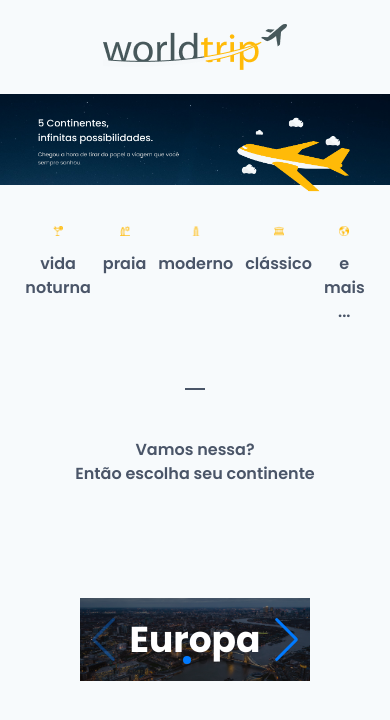
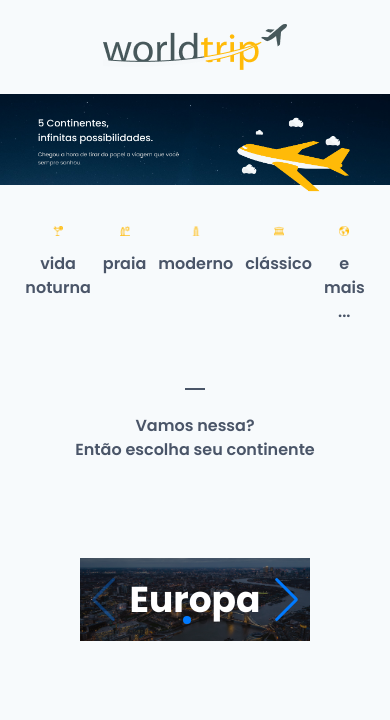
Before and after one commit to NakajimaDaniel/desafio07-ignite-chakraui, a Next.js app: page / in a window 390 px wide. Shown: the top 720 px of the page. Built offline with nearby package versions, Linux system fonts and the light colour scheme.

Commit message:
padding responsive adj

```diff
--- a/src/pages/index.tsx
+++ b/src/pages/index.tsx
@@ -19,10 +19,10 @@ export default function Home() {
         <TravelTypes />
         <Divider />
 
-        <Text align="center" fontSize={[ 'md', '1xl', '2xl', '3xl']} color="gray.600" pt="12" fontWeight="600">
+        <Text align="center" fontSize={[ 'md', '1xl', '2xl', '3xl']} color="gray.600" pt={['6', '8', '10', '12']} fontWeight="600">
           Vamos nessa?
         </Text>
-        <Text align="center"  fontSize={[ 'md', '1xl', '2xl', '3xl']} color="gray.600" fontWeight="600" pb="8">
+        <Text align="center"  fontSize={[ 'md', '1xl', '2xl', '3xl']} color="gray.600" fontWeight="600" pb={['4' ,'6', '8']}>
           Então escolha seu continente
         </Text>
 
```
